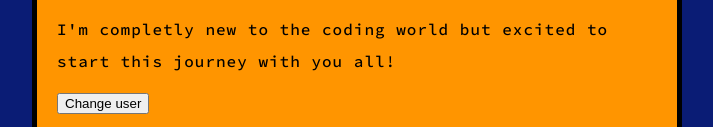
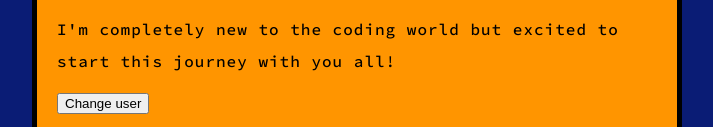
Before and after one commit to kjburdette/About-Me, a plain HTML site: page index.html in a window 1280 px wide. Shown: the part 706-833 px from the top of the page, without its empty margins (283-996 px from the left). Drawn offline with Linux system fonts and the light colour scheme.

Commit message:
Edited about me

```diff
--- a/index.html
+++ b/index.html
@@ -19,7 +19,7 @@
 	<li>Ireland</li>
 	<li>Afghanistan</li>
 	<li>Korea</li>
-<p>I'm completly new to the coding world but excited to start this journey with you all!</p>
+<p>I'm completely new to the coding world but excited to start this journey with you all!</p>
 <button>Change user</button>
 <script src="scripts/main.js"></script>
   </body>
```
